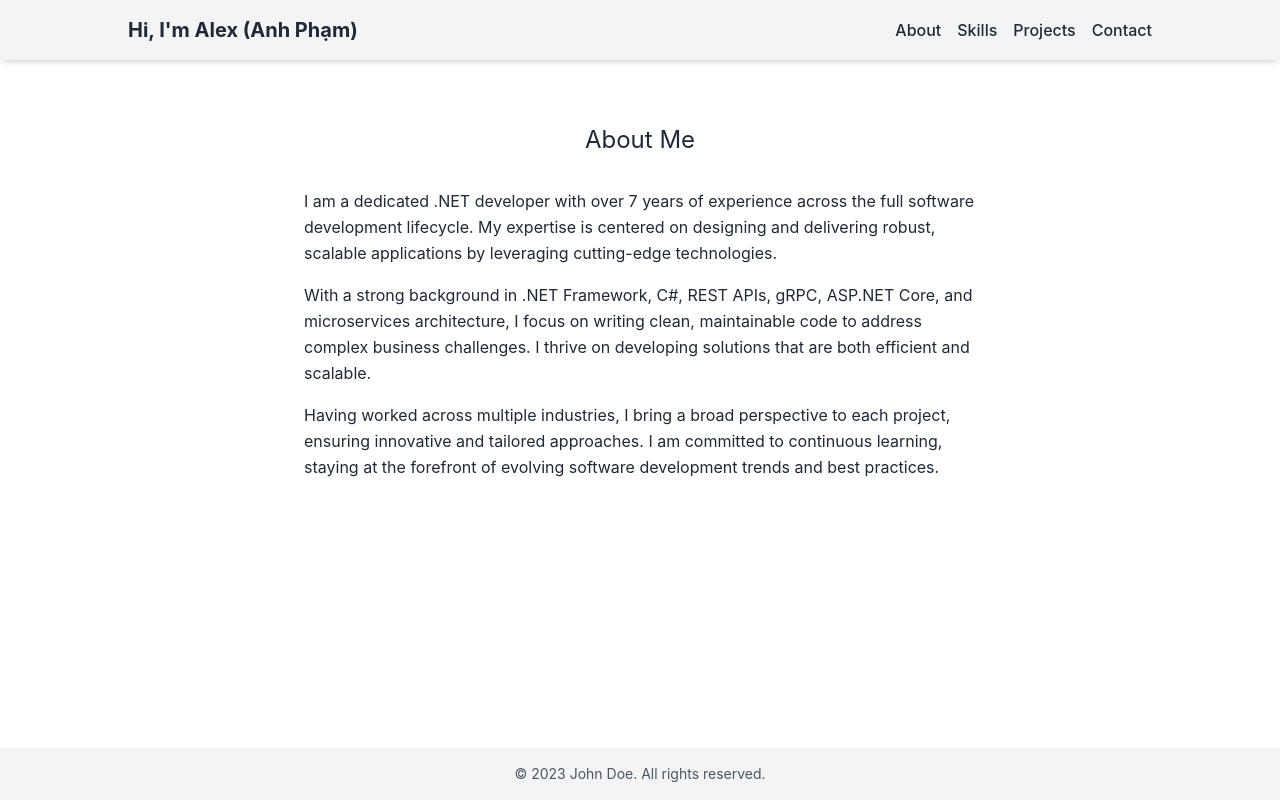
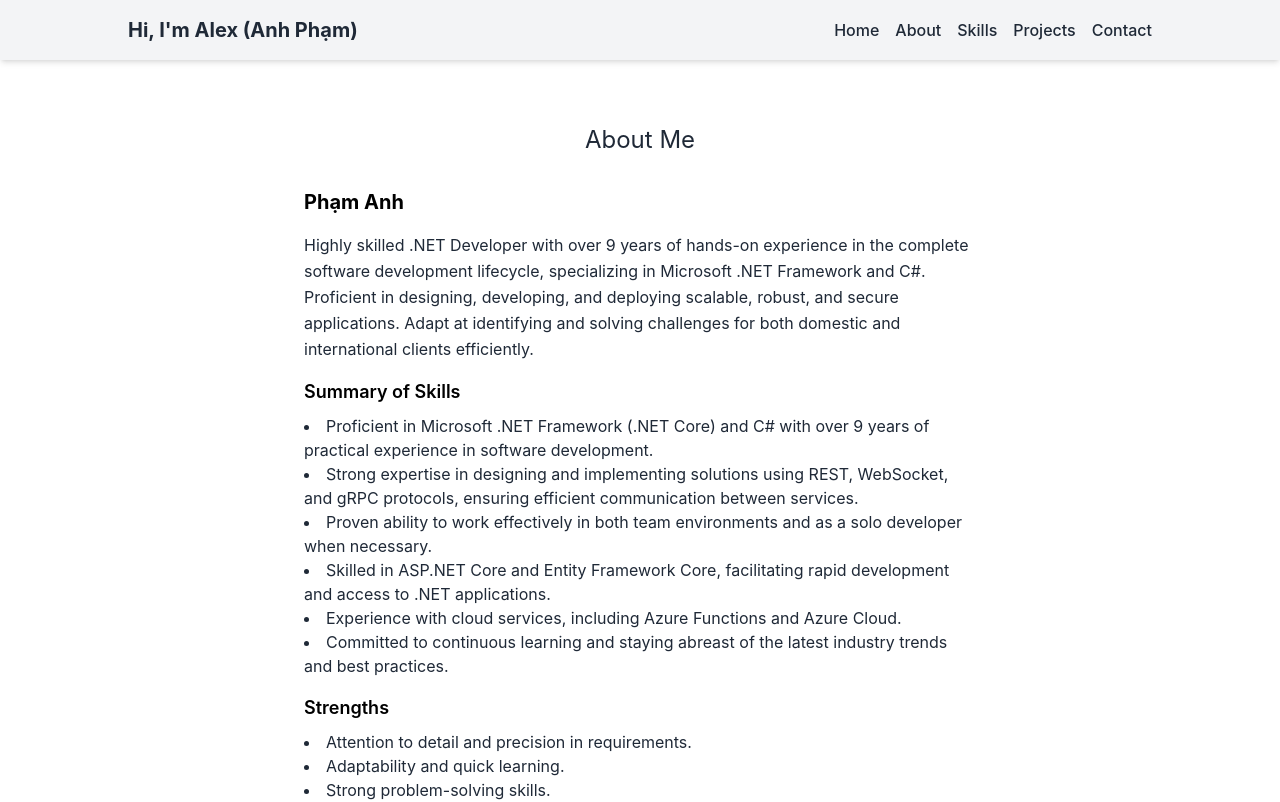
Before and after one commit to pap110293/my-profile, a React (Create React App) app: page /about in a window 1280 px wide. Shown: the top 802 px of the page. Built offline with nearby package versions, Linux system fonts and the light colour scheme.

Commit message:
update content

```diff
--- a/public/index.html
+++ b/public/index.html
@@ -7,11 +7,11 @@
     <meta name="theme-color" content="#000000" />
     <meta
       name="description"
-      content="John Doe - .NET Developer Portfolio"
+      content="Alex - .NET Developer Portfolio"
     />
     <link rel="apple-touch-icon" href="%PUBLIC_URL%/logo192.png" />
     <link rel="manifest" href="%PUBLIC_URL%/manifest.json" />
-    <title>John Doe - .NET Developer</title>
+    <title>Alex - .NET Developer</title>
   </head>
   <body>
     <noscript>You need to enable JavaScript to run this app.</noscript>
--- a/src/components/Footer.tsx
+++ b/src/components/Footer.tsx
@@ -1,9 +1,12 @@
 import React from 'react';
+import { MY_NAME } from '../constants/constants';
 
 const Footer: React.FC = () => {
+  const currentYear = new Date().getFullYear();
+
   return (
-    <footer className="bg-gray-100 py-4 text-center absolute bottom-0 w-full">
-      <p className="text-gray-600 text-sm">&copy; 2023 John Doe. All rights reserved.</p>
+    <footer className="bg-gray-100 py-4 text-center bottom-0 w-full">
+      <p className="text-gray-600 text-sm">&copy; {currentYear} {MY_NAME}. All rights reserved.</p>
     </footer>
   );
 };
--- a/src/components/Navbar.tsx
+++ b/src/components/Navbar.tsx
@@ -1,35 +1,44 @@
 import React from 'react';
-import { Link } from 'react-router-dom';
+import { Link, useLocation } from 'react-router-dom';
+import { MY_NAME, MY_REAL_NAME } from '../constants/constants';
 
 const Navbar: React.FC = () => {
+  const location = useLocation();
+
   return (
     <nav className="flex justify-center items-center p-4 bg-gray-100 shadow-md">
       <div className="flex justify-between items-center w-full max-w-screen-lg">
         <Link to="/" className="text-xl font-bold text-gray-800 no-underline">
-          Hi, I'm Alex (Anh Phạm)
+          Hi, I'm {MY_NAME} ({MY_REAL_NAME})
         </Link>
         <div className="flex gap-4">
           <Link
+            to="/"
+            className={`text-gray-800 no-underline font-medium transition-colors duration-300 hover:text-blue-500 ${location.pathname === '/' ? 'text-blue-500' : ''}`}
+          >
+            Home
+          </Link>
+          <Link
             to="/about"
-            className="text-gray-800 no-underline font-medium transition-colors duration-300 hover:text-blue-500"
+            className={`text-gray-800 no-underline font-medium transition-colors duration-300 hover:text-blue-500 ${location.pathname === '/about' ? 'text-blue-500' : ''}`}
           >
             About
           </Link>
           <Link
             to="/skills"
-            className="text-gray-800 no-underline font-medium transition-colors duration-300 hover:text-blue-500"
+            className={`text-gray-800 no-underline font-medium transition-colors duration-300 hover:text-blue-500 ${location.pathname === '/skills' ? 'text-blue-500' : ''}`}
           >
             Skills
           </Link>
           <Link
             to="/projects"
-            className="text-gray-800 no-underline font-medium transition-colors duration-300 hover:text-blue-500"
+            className={`text-gray-800 no-underline font-medium transition-colors duration-300 hover:text-blue-500 ${location.pathname === '/projects' ? 'text-blue-500' : ''}`}
           >
             Projects
           </Link>
           <Link
             to="/contact"
-            className="text-gray-800 no-underline font-medium transition-colors duration-300 hover:text-blue-500"
+            className={`text-gray-800 no-underline font-medium transition-colors duration-300 hover:text-blue-500 ${location.pathname === '/contact' ? 'text-blue-500' : ''}`}
           >
             Contact
           </Link>
--- /dev/null
+++ b/src/constants/constants.ts
@@ -0,0 +1,2 @@
+export const MY_NAME = "Alex";
+export const MY_REAL_NAME = "Anh Phạm";
--- a/src/pages/About.tsx
+++ b/src/pages/About.tsx
@@ -5,15 +5,26 @@ const About: React.FC = () => {
   return (
     <Section title="About Me">
       <div className="max-w-2xl mx-auto">
+        <h2 className="text-xl font-bold mb-4">Phạm Anh</h2>
         <p className="mb-4 leading-relaxed text-gray-800">
-          I am a dedicated .NET developer with over 7 years of experience across the full software development lifecycle. My expertise is centered on designing and delivering robust, scalable applications by leveraging cutting-edge technologies.
+          Highly skilled .NET Developer with over 9 years of hands-on experience in the complete software development lifecycle, specializing in Microsoft .NET Framework and C#. Proficient in designing, developing, and deploying scalable, robust, and secure applications. Adapt at identifying and solving challenges for both domestic and international clients efficiently.
         </p>
-        <p className="mb-4 leading-relaxed text-gray-800">
-          With a strong background in .NET Framework, C#, REST APIs, gRPC, ASP.NET Core, and microservices architecture, I focus on writing clean, maintainable code to address complex business challenges. I thrive on developing solutions that are both efficient and scalable.
-        </p>
-        <p className="mb-4 leading-relaxed text-gray-800">
-          Having worked across multiple industries, I bring a broad perspective to each project, ensuring innovative and tailored approaches. I am committed to continuous learning, staying at the forefront of evolving software development trends and best practices.
-        </p>
+        <h3 className="text-lg font-semibold mb-2">Summary of Skills</h3>
+        <ul className="list-disc list-inside mb-4 text-gray-800">
+          <li>Proficient in Microsoft .NET Framework (.NET Core) and C# with over 9 years of practical experience in software development.</li>
+          <li>Strong expertise in designing and implementing solutions using REST, WebSocket, and gRPC protocols, ensuring efficient communication between services.</li>
+          <li>Proven ability to work effectively in both team environments and as a solo developer when necessary.</li>
+          <li>Skilled in ASP.NET Core and Entity Framework Core, facilitating rapid development and access to .NET applications.</li>
+          <li>Experience with cloud services, including Azure Functions and Azure Cloud.</li>
+          <li>Committed to continuous learning and staying abreast of the latest industry trends and best practices.</li>
+        </ul>
+        <h3 className="text-lg font-semibold mb-2">Strengths</h3>
+        <ul className="list-disc list-inside mb-4 text-gray-800">
+          <li>Attention to detail and precision in requirements.</li>
+          <li>Adaptability and quick learning.</li>
+          <li>Strong problem-solving skills.</li>
+          <li>Focus on perfection, consistently dedicating necessary time and effort to achieve it.</li>
+        </ul>
       </div>
     </Section>
   );
--- a/src/pages/Home.tsx
+++ b/src/pages/Home.tsx
@@ -1,16 +1,25 @@
 import React from 'react';
 import Section from '../components/Section';
+import About from './About';
+import Skills from './Skills';
+import Projects from './Projects';
+import Contact from './Contact';
+import { MY_NAME, MY_REAL_NAME } from '../constants/constants';
 
 const Home: React.FC = () => {
   return (
     <Section title="Welcome">
       <div className="text-center">
-        <h1 className="text-3xl mb-4 text-gray-800">John Doe</h1>
+        <h1 className="text-3xl mb-4 text-gray-800">Hi, I'm {MY_NAME} ({MY_REAL_NAME})</h1>
         <p className="text-xl text-gray-600 mb-8">.NET Developer with 7 Years of Experience</p>
         <a href="/contact" className="inline-block bg-blue-500 text-white py-3 px-6 rounded transition-colors duration-300 hover:bg-blue-700">
           Get in Touch
         </a>
       </div>
+      <About />
+      <Skills />
+      <Projects />
+      <Contact />
     </Section>
   );
 };
```
